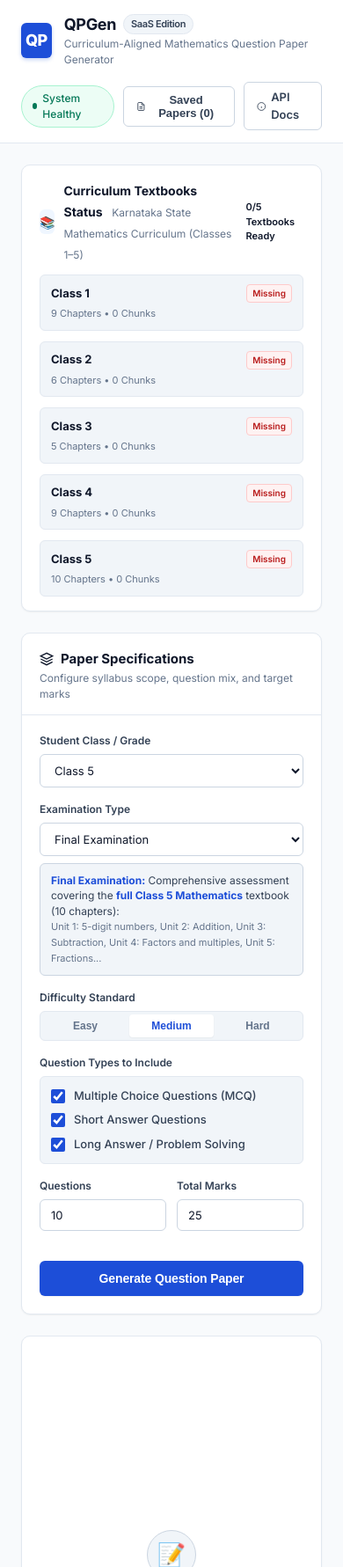
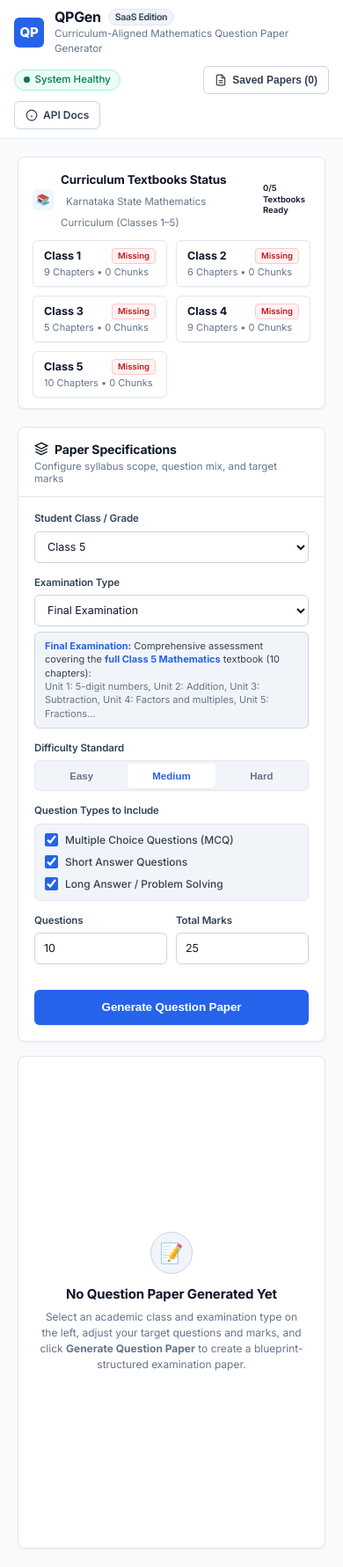
Before and after one commit to KABEER-321/Major-QPGenerator, a FastAPI app: page / in a window 390 px wide. Shown: the top 1781 px of the page at 88% size. Run offline with FastAPI, Linux system fonts and the light colour scheme; data that the repository does not hold is empty.

Commit message:
Refine QPGen dashboard UI spacing, alignment, typography, and responsive layout

```diff
--- a/app/templates/index.html
+++ b/app/templates/index.html
@@ -26,9 +26,9 @@
       --text-dim: #94a3b8;
 
       /* Primary Educational Sapphire Accent */
-      --accent-primary: #1d4ed8;
-      --accent-hover: #1e40af;
-      --accent-active: #1e3a8a;
+      --accent-primary: #2563eb;
+      --accent-hover: #1d4ed8;
+      --accent-active: #1e40af;
       --accent-subtle: #eff6ff;
       --accent-border: #bfdbfe;
 
@@ -47,12 +47,12 @@
 
       /* Geometry & Elevation */
       --radius-sm: 6px;
-      --radius-md: 10px;
-      --radius-lg: 14px;
-      --shadow-sm: 0 1px 2px rgba(0, 0, 0, 0.05);
+      --radius-md: 8px;
+      --radius-lg: 12px;
+      --shadow-sm: 0 1px 2px 0 rgba(0, 0, 0, 0.05);
       --shadow-md: 0 4px 6px -1px rgba(0, 0, 0, 0.05), 0 2px 4px -2px rgba(0, 0, 0, 0.05);
       --shadow-lg: 0 10px 15px -3px rgba(0, 0, 0, 0.06), 0 4px 6px -4px rgba(0, 0, 0, 0.04);
-      --shadow-paper: 0 1px 3px rgba(0, 0, 0, 0.08), 0 4px 12px rgba(0, 0, 0, 0.05);
+      --shadow-paper: 0 1px 3px 0 rgba(0, 0, 0, 0.06), 0 4px 12px 0 rgba(0, 0, 0, 0.03);
     }
 
     * {
@@ -75,7 +75,7 @@
     .app-wrapper {
       max-width: 1440px;
       margin: 0 auto;
-      padding: 0 24px 64px 24px;
+      padding: 0 20px 48px 20px;
     }
 
     /* Top Navigation Bar */
@@ -85,13 +85,13 @@
       position: sticky;
       top: 0;
       z-index: 100;
-      margin-bottom: 24px;
+      margin-bottom: 20px;
     }
 
     .header-inner {
       max-width: 1440px;
       margin: 0 auto;
-      padding: 14px 24px;
+      padding: 10px 20px;
       display: flex;
       justify-content: space-between;
       align-items: center;
@@ -101,12 +101,12 @@
     .brand-group {
       display: flex;
       align-items: center;
-      gap: 14px;
+      gap: 12px;
     }
 
     .brand-icon {
-      width: 40px;
-      height: 40px;
+      width: 34px;
+      height: 34px;
       background: var(--accent-primary);
       color: #ffffff;
       border-radius: var(--radius-sm);
@@ -114,59 +114,63 @@
       align-items: center;
       justify-content: center;
       font-weight: 800;
-      font-size: 18px;
-      letter-spacing: -0.03em;
-      box-shadow: 0 2px 4px rgba(29, 78, 216, 0.25);
+      font-size: 15px;
+      letter-spacing: -0.02em;
+      flex-shrink: 0;
     }
 
     .brand-text h1 {
-      font-size: 18px;
+      font-size: 16px;
       font-weight: 700;
       color: var(--text-primary);
       letter-spacing: -0.02em;
       display: flex;
       align-items: center;
       gap: 8px;
+      line-height: 1.2;
     }
 
     .version-tag {
-      font-size: 11px;
+      font-size: 10.5px;
       font-weight: 600;
-      padding: 2px 8px;
+      padding: 1.5px 7px;
       border-radius: 999px;
       background: var(--bg-subtle);
       border: 1px solid var(--border-light);
       color: var(--text-secondary);
+      line-height: 1.3;
     }
 
     .brand-text p {
-      font-size: 12px;
+      font-size: 11.5px;
       color: var(--text-muted);
       font-weight: 400;
+      margin-top: 1px;
     }
 
     .header-actions {
       display: flex;
       align-items: center;
-      gap: 10px;
+      gap: 8px;
     }
 
     .status-indicator {
       display: inline-flex;
       align-items: center;
       gap: 6px;
-      font-size: 12px;
+      font-size: 11.5px;
       font-weight: 500;
-      padding: 5px 12px;
+      padding: 4px 10px;
       border-radius: 999px;
       background: var(--success-bg);
       border: 1px solid var(--success-border);
       color: var(--success-text);
+      line-height: 1.2;
     }
 
     .status-dot {
-      width: 7px;
-      height: 7px;
+      width: 6.5px;
+      height: 6.5px;
       border-radius: 50%;
       background: var(--success-text);
     }
@@ -175,16 +179,18 @@
       display: inline-flex;
       align-items: center;
       gap: 6px;
-      font-size: 13px;
+      font-size: 12px;
       font-weight: 600;
       color: var(--text-secondary);
       background: var(--bg-surface);
       border: 1px solid var(--border-medium);
-      padding: 7px 14px;
+      padding: 0 12px;
+      height: 32px;
       border-radius: var(--radius-sm);
       text-decoration: none;
       cursor: pointer;
       transition: all 0.15s ease;
+      line-height: 1;
     }
 
     .btn-header:hover {
@@ -198,8 +204,8 @@
       background: var(--bg-surface);
       border: 1px solid var(--border-light);
       border-radius: var(--radius-md);
-      padding: 16px 20px;
-      margin-bottom: 24px;
+      padding: 12px 16px;
+      margin-bottom: 20px;
       box-shadow: var(--shadow-sm);
     }
 
@@ -207,35 +213,37 @@
       display: flex;
       justify-content: space-between;
       align-items: center;
-      margin-bottom: 12px;
+      margin-bottom: 10px;
     }
 
     .curriculum-title-wrap {
       display: flex;
       align-items: center;
-      gap: 10px;
+      gap: 8px;
     }
 
     .curriculum-icon-badge {
-      width: 28px;
-      height: 28px;
-      border-radius: var(--radius-sm);
+      width: 24px;
+      height: 24px;
+      border-radius: 5px;
       background: var(--accent-subtle);
       color: var(--accent-primary);
       display: flex;
       align-items: center;
       justify-content: center;
-      font-size: 14px;
+      font-size: 12px;
+      flex-shrink: 0;
     }
 
     .curriculum-title {
-      font-size: 14px;
+      font-size: 13.5px;
       font-weight: 700;
       color: var(--text-primary);
+      letter-spacing: -0.01em;
     }
 
     .curriculum-subtitle {
-      font-size: 12px;
+      font-size: 11.5px;
       color: var(--text-muted);
       margin-left: 6px;
     }
@@ -243,23 +251,24 @@
     .curriculum-classes-row {
       display: grid;
       grid-template-columns: repeat(5, 1fr);
-      gap: 12px;
+      gap: 10px;
     }
 
     .class-status-pill {
-      background: var(--bg-subtle);
+      background: #ffffff;
       border: 1px solid var(--border-light);
       border-radius: var(--radius-sm);
-      padding: 10px 12px;
+      padding: 8px 12px;
       display: flex;
       flex-direction: column;
-      gap: 4px;
+      gap: 3px;
+      box-shadow: var(--shadow-sm);
       transition: all 0.15s ease;
     }
 
     .class-status-pill:hover {
       border-color: var(--border-medium);
-      background: #ffffff;
+      box-shadow: var(--shadow-md);
     }
 
     .class-pill-top {
@@ -269,7 +278,7 @@
     }
 
     .class-name-label {
-      font-size: 13px;
+      font-size: 12.5px;
       font-weight: 700;
       color: var(--text-primary);
     }
@@ -277,16 +286,18 @@
     .class-meta-label {
       font-size: 11px;
       color: var(--text-muted);
+      line-height: 1.2;
     }
 
     .pill-badge {
-      font-size: 10px;
+      font-size: 9.5px;
       font-weight: 600;
-      padding: 2px 6px;
+      padding: 1.5px 6px;
       border-radius: 4px;
       display: inline-flex;
       align-items: center;
       gap: 3px;
+      line-height: 1.3;
     }
 
     .pill-badge.ready {
@@ -304,8 +315,8 @@
     /* Main Workspace Grid */
     .workspace-grid {
       display: grid;
-      grid-template-columns: 420px 1fr;
-      gap: 24px;
+      grid-template-columns: 380px 1fr;
+      gap: 20px;
       align-items: start;
     }
 
@@ -318,32 +329,34 @@
     }
 
     .panel-header {
-      padding: 18px 20px 14px 20px;
+      padding: 14px 18px 12px 18px;
       border-bottom: 1px solid var(--border-light);
     }
 
     .panel-title {
-      font-size: 15px;
+      font-size: 14px;
       font-weight: 700;
       color: var(--text-primary);
       display: flex;
       align-items: center;
-      gap: 8px;
+      gap: 7px;
+      letter-spacing: -0.01em;
     }
 
     .panel-subtitle {
-      font-size: 12px;
+      font-size: 11.5px;
       color: var(--text-muted);
       margin-top: 2px;
+      line-height: 1.3;
     }
 
     .panel-body {
-      padding: 20px;
+      padding: 16px 18px 18px 18px;
     }
 
     /* Form Styles */
     .form-group {
-      margin-bottom: 16px;
+      margin-bottom: 14px;
     }
 
     .form-group:last-child {
@@ -352,21 +365,23 @@
 
     label.field-label {
       display: block;
-      font-size: 12px;
+      font-size: 11.5px;
       font-weight: 600;
       color: var(--text-secondary);
-      margin-bottom: 6px;
+      margin-bottom: 5px;
+      letter-spacing: -0.01em;
     }
 
     select.form-control,
     input[type="text"].form-control,
     input[type="number"].form-control {
       width: 100%;
+      height: 36px;
       background: #ffffff;
       border: 1px solid var(--border-medium);
       border-radius: var(--radius-sm);
-      padding: 9px 12px;
-      font-size: 13px;
+      padding: 0 10px;
+      font-size: 12.5px;
       color: var(--text-primary);
       font-family: inherit;
       outline: none;
@@ -377,24 +392,24 @@
     input[type="text"].form-control:focus,
     input[type="number"].form-control:focus {
       border-color: var(--accent-primary);
-      box-shadow: 0 0 0 3px rgba(29, 78, 216, 0.12);
+      box-shadow: 0 0 0 3px rgba(37, 99, 235, 0.12);
     }
 
     .form-row-2 {
       display: grid;
       grid-template-columns: 1fr 1fr;
-      gap: 12px;
+      gap: 10px;
     }
 
     /* Scope Guidance Box */
     .scope-callout {
-      margin-top: 8px;
-      padding: 10px 12px;
+      margin-top: 6px;
+      padding: 8px 11px;
       border-radius: var(--radius-sm);
       background: var(--accent-subtle);
       border: 1px solid var(--accent-border);
-      font-size: 12px;
-      line-height: 1.45;
+      font-size: 11px;
+      line-height: 1.4;
       color: var(--text-secondary);
     }
 
@@ -406,7 +421,7 @@
     .segmented-control {
       display: flex;
       background: var(--bg-subtle);
-      padding: 3px;
+      padding: 2.5px;
       border-radius: var(--radius-sm);
       border: 1px solid var(--border-light);
       gap: 2px;
@@ -414,16 +429,19 @@
 
     .segmented-btn {
       flex: 1;
-      padding: 6px 10px;
+      height: 28px;
+      padding: 0 8px;
       border: none;
       background: transparent;
       color: var(--text-muted);
-      font-size: 12px;
+      font-size: 11.5px;
       font-weight: 600;
       border-radius: 4px;
       cursor: pointer;
       transition: all 0.15s ease;
-      text-align: center;
+      display: flex;
+      align-items: center;
+      justify-content: center;
     }
 
     .segmented-btn:hover {
@@ -441,9 +459,9 @@
     .checkbox-stack {
       display: flex;
       flex-direction: column;
-      gap: 8px;
+      gap: 7px;
       background: var(--bg-subtle);
-      padding: 12px;
+      padding: 9px 11px;
       border-radius: var(--radius-sm);
       border: 1px solid var(--border-light);
     }
@@ -451,8 +469,8 @@
     .checkbox-item {
       display: flex;
       align-items: center;
-      gap: 10px;
-      font-size: 13px;
+      gap: 8px;
+      font-size: 12px;
       color: var(--text-secondary);
       cursor: pointer;
       font-weight: 500;
@@ -460,8 +478,8 @@
     }
 
     .checkbox-item input[type="checkbox"] {
-      width: 16px;
-      height: 16px;
+      width: 15px;
+      height: 15px;
       accent-color: var(--accent-primary);
       cursor: pointer;
     }
@@ -469,13 +487,14 @@
     /* Primary Generate Button */
     .btn-generate-solid {
       width: 100%;
-      margin-top: 18px;
-      padding: 12px 18px;
+      height: 40px;
+      margin-top: 15px;
+      padding: 0 16px;
       border: none;
       border-radius: var(--radius-sm);
       background: var(--accent-primary);
       color: #ffffff;
-      font-size: 14px;
+      font-size: 13.5px;
       font-weight: 600;
       letter-spacing: -0.01em;
       cursor: pointer;
@@ -523,7 +542,7 @@
       border: 1px solid var(--border-light);
       border-radius: var(--radius-md);
       box-shadow: var(--shadow-sm);
-      min-height: 640px;
+      min-height: 560px;
       display: flex;
       flex-direction: column;
     }
@@ -535,14 +554,14 @@
       align-items: center;
       justify-content: center;
       text-align: center;
-      padding: 64px 32px;
+      padding: 56px 24px;
       margin: auto;
-      max-width: 480px;
+      max-width: 440px;
     }
 
     .empty-symbol {
-      width: 56px;
-      height: 56px;
+      width: 48px;
+      height: 48px;
       border-radius: 50%;
       background: var(--bg-subtle);
       border: 1px solid var(--border-medium);
@@ -550,19 +569,20 @@
       display: flex;
       align-items: center;
       justify-content: center;
-      font-size: 26px;
-      margin-bottom: 16px;
+      font-size: 22px;
+      margin-bottom: 12px;
     }
 
     .empty-heading {
-      font-size: 16px;
+      font-size: 15px;
       font-weight: 700;
       color: var(--text-primary);
-      margin-bottom: 6px;
+      margin-bottom: 5px;
+      letter-spacing: -0.01em;
     }
 
     .empty-caption {
-      font-size: 13px;
+      font-size: 12px;
       color: var(--text-muted);
       line-height: 1.5;
     }
@@ -1065,9 +1092,10 @@
     @media (max-width: 1080px) {
       .workspace-grid {
         grid-template-columns: 1fr;
+        gap: 16px;
       }
       .curriculum-classes-row {
-        grid-template-columns: repeat(2, 1fr);
+        grid-template-columns: repeat(auto-fit, minmax(130px, 1fr));
       }
     }
 
@@ -1075,15 +1103,32 @@
       .header-inner {
         flex-direction: column;
         align-items: flex-start;
+        padding: 10px 16px;
+        gap: 10px;
+      }
+      .header-actions {
+        width: 100%;
+        justify-content: space-between;
+        flex-wrap: wrap;
       }
       .curriculum-classes-row {
-        grid-template-columns: 1fr;
+        grid-template-columns: repeat(2, 1fr);
       }
       .doc-meta-table {
         grid-template-columns: 1fr 1fr;
       }
       .formal-exam-document {
-        padding: 20px 16px;
+        padding: 18px 14px;
+      }
+      .paper-sheet-container {
+        padding: 12px;
+      }
+      .formal-options-grid {
+        grid-template-columns: 1fr;
+      }
+      .student-info-bar {
+        grid-template-columns: 1fr;
+        gap: 8px;
       }
     }
   </style>
@@ -1129,7 +1174,7 @@
             <span class="curriculum-subtitle">Karnataka State Mathematics Curriculum (Classes 1–5)</span>
           </div>
         </div>
-        <span class="pill-badge ready" id="curriculum-summary-badge" style="font-size: 11px; padding: 4px 10px;">
+        <span class="pill-badge ready" id="curriculum-summary-badge">
           5/5 Ready
         </span>
       </div>
```
Also changed, not shown: other parts of app/templates/index.html (+82 -75 lines).
